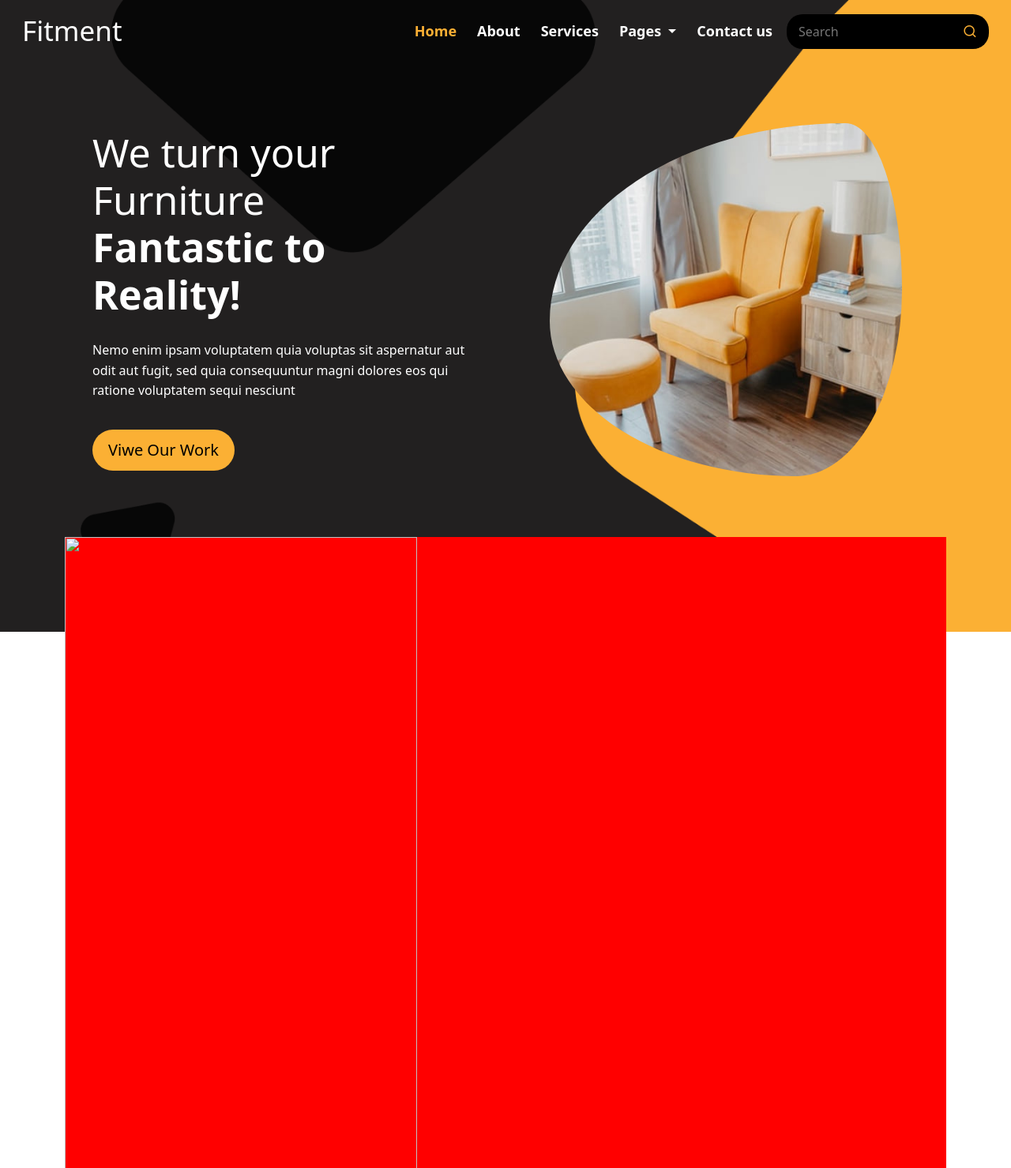
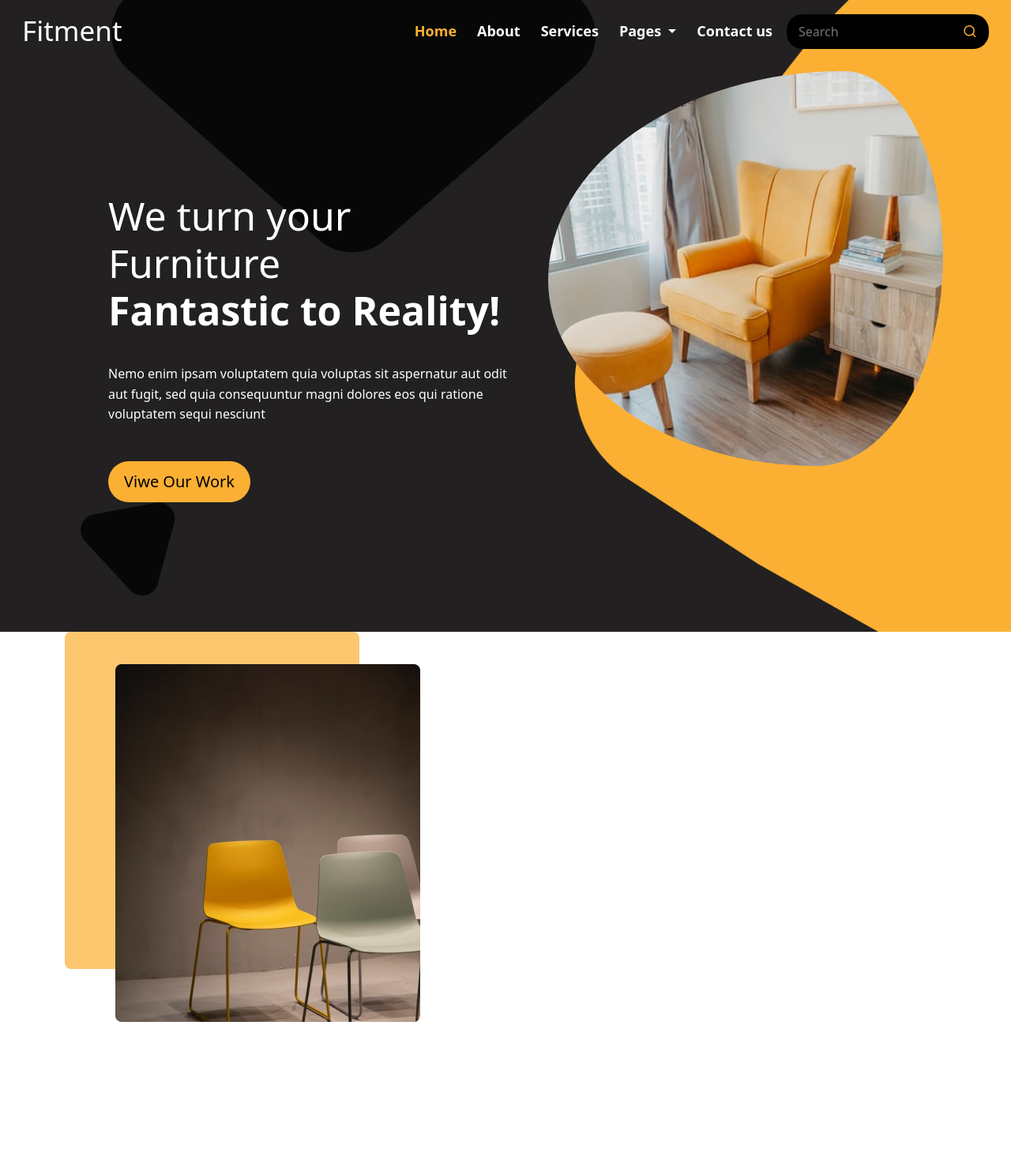
Before and after one commit to Rupesh3000/furniture-shop-websites, a plain HTML site: page index.html in a window 1280 px wide. Shown: the top 1479 px of the page at 79% size. Drawn offline with nearby package versions, Linux system fonts and the light colour scheme; some icons are missing.

Commit message:
completed hero section......

```diff
--- a/index.html
+++ b/index.html
@@ -16,9 +16,9 @@
 
 <body>
     <div class="wrapper">
-        <img src="/banner-dark.png" alt="">
+        <img src="/banner-dark.png" alt="" class="banner-dark">
         <div class="sub-wrapper position-absolute top-0 ">
-            <nav class="navbar navbar-expand-lg px-3">
+            <nav class="navbar navbar-expand-lg px-3 sticky-top">
                 <div class="container-fluid">
                     <a class="navbar-brand" href="#"><i class="ri-fediverse-fill"></i><span class="heading">Fitment</span></a>
                     <button class="navbar-toggler " type="button" data-bs-toggle="collapse" data-bs-target="#navbarSupportedContent"
@@ -67,21 +67,27 @@
                 <div class="hero-secation ">
                     <div class="info-secation">
                         <h1>We turn your Furniture <br><span>Fantastic to Reality!</span></h1>
-                        <p>Nemo enim ipsam voluptatem quia voluptas sit aspernatur aut odit aut fugit, sed quia consequuntur magni dolores eos qui
-                        ratione voluptatem sequi nesciunt</p>
+                        <p>Nemo enim ipsam voluptatem quia voluptas sit aspernatur aut odit aut fugit, sed quia consequuntur magni
+                            dolores eos qui
+                            ratione voluptatem sequi nesciunt</p>
 
                         <a href="">Viwe Our Work</a>
                     </div>
                     <div class="img-secation"><img src="/banner2.jpg" alt=""></div>
                 </div>
 
-                <div class="secation-two">
-                    <div class="secation-two-img">
-                        <img src="" alt="">
+                <div class="section-two">
+                    <div class="section-two-img">
+                        <img src="/about.png" alt="">
                     </div>
-                    <div class="secation-two-info"></div>
                 </div>
+
+
             </div>
+
+
+
+
 
         </div>
 
--- a/style.css
+++ b/style.css
@@ -11,20 +11,21 @@ body {
 }
 
 .wrapper {
-    width: 100vw;
     height: 100vh;
     background-color: rgb(34, 32, 32);
     position: relative;
-
 }
 
-.wrapper img {
+.wrapper .banner-dark {
     width: 100%;
-    height: 100vh;
+    height: 100%;
     object-fit: cover;
+    object-position: bottom;
 }
+
 .sub-wrapper {
     width: 100%;
+    height: 100%;
 }
 
 nav {
@@ -37,10 +38,16 @@ nav {
     margin-right: 10px;
     font-size: 18px;
 }
+
+.container {
+    height: 100%;
+}
+
 .container-fluid a i {
     font-size: 35px;
     color: #fbb034;
 }
+
 .heading {
     font-size: 35px;
     color: white;
@@ -68,9 +75,11 @@ nav {
     font-weight: 500;
     padding-left: 15px;
 }
+
 form {
     position: relative;
 }
+
 form i {
     position: absolute;
     right: 15px;
@@ -80,34 +89,33 @@ form i {
     font-size: 18px;
     color: #fbb034;
 }
-.container {
-    height: 100%;
+
+.hero-secation {
+    height: calc(100% - 80px);
+    display: flex;
+    padding: 0px 20px;
 }
-.hero-secation {
-    width: 100%;
-    height: 600px;
-    /* background-color: red; */
-    display: flex;
-    align-items: center ;
-}
+
 .info-secation {
-    width: 50%;
-    height: 100%;
+    width: 55%;
     color: white;
     padding: 0 35px;
     display: flex;
     flex-direction: column;
     justify-content: center;
-    gap: 20px;
+    gap: 30px;
     line-height: 1.6;
 
 }
+
 .info-secation h1 {
     font-size: 50px;
 }
-.info-secation h1 span{
+
+.info-secation h1 span {
     font-weight: 600;
 }
+
 .info-secation a {
     text-decoration: none;
     font-size: 20px;
@@ -117,29 +125,17 @@ form i {
     width: fit-content;
     border-radius: 30px;
 }
+
 .img-secation {
-    width: 50%;
-    display: flex;
-    align-items: end;
-    justify-content: center;
+   width: 44%;
+   padding-top: 10px;
 
 }
 
 .img-secation img {
-    border-radius: 84% 16% 30% 70% / 56% 47% 53% 44%;
-    width: 80%;
-    height: 80%;
-
+    border-radius: 75% 25% 32% 68% / 53% 47% 53% 47%;
 }
 
-.secation-two {
-
+.section-two {
     height: 100%;
-    width: 100%;
-    background-color: red;
-    display: flex;
 }
-
-.secation-two-img {
-    width: 40%;
-}
```
